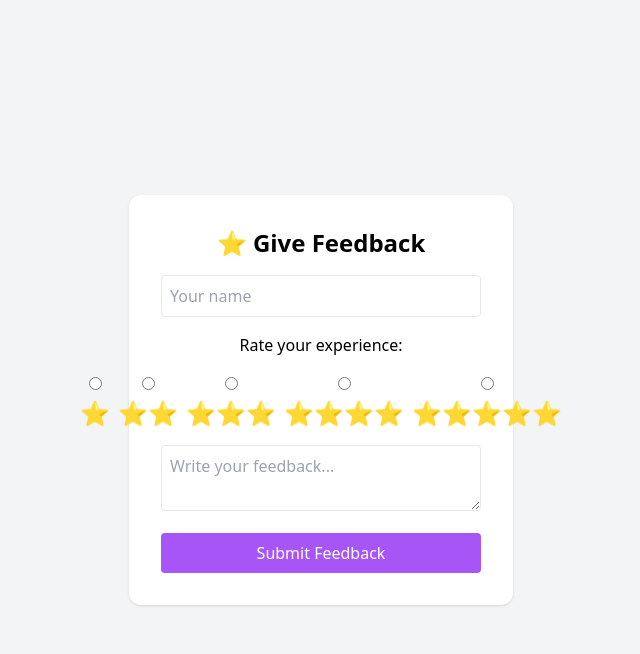
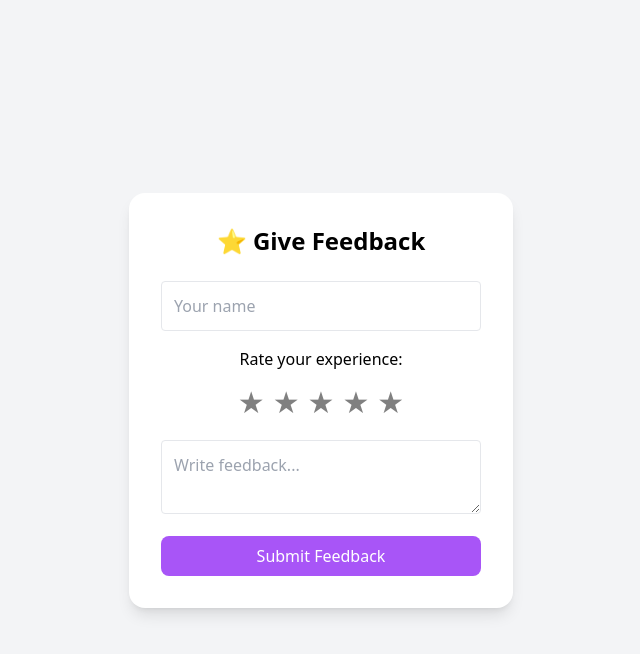
Before and after one commit to SanjanaKShetty/mess-management-system, a Flask app: page /feedback in a window 1280 px wide. Shown: the top 654 px of the page, without its empty margins (319-959 px from the left). Run offline with Flask 3, Linux system fonts and the light colour scheme; some libraries are stand-ins or nearby versions.

Commit message:
final UI upgrade

```diff
--- a/templates/feedback.html
+++ b/templates/feedback.html
@@ -3,13 +3,24 @@
 <head>
     <title>Feedback</title>
     <script src="https://cdn.tailwindcss.com"></script>
+
+    <style>
+        .star {
+            cursor: pointer;
+            font-size: 30px;
+            color: gray;
+        }
+        .star.selected {
+            color: gold;
+        }
+    </style>
 </head>
 
 <body class="bg-gray-100 flex justify-center items-center h-screen">
 
-<div class="bg-white p-8 rounded-xl shadow w-96">
+<div class="bg-white p-8 rounded-2xl shadow-lg w-96">
 
-    <h2 class="text-2xl font-bold mb-4 text-center">
+    <h2 class="text-2xl font-bold text-center mb-6">
         ⭐ Give Feedback
     </h2>
 
@@ -17,29 +28,28 @@
 
         <!-- Name -->
         <input type="text" name="name" placeholder="Your name"
-            class="w-full p-2 border rounded mb-4" required>
+            class="w-full p-3 border rounded mb-4" required>
 
         <!-- Stars -->
-        <div class="mb-4 text-center">
-            <p class="mb-2">Rate your experience:</p>
+        <div class="text-center mb-4">
+            <p class="mb-2 font-medium">Rate your experience:</p>
 
-            <div class="flex justify-center gap-2 text-2xl">
+            <div id="stars" class="flex justify-center gap-2">
+                <span class="star" data-value="1">★</span>
+                <span class="star" data-value="2">★</span>
+                <span class="star" data-value="3">★</span>
+                <span class="star" data-value="4">★</span>
+                <span class="star" data-value="5">★</span>
+            </div>
 
-                <label><input type="radio" name="rating" value="1" required> ⭐</label>
-                <label><input type="radio" name="rating" value="2"> ⭐⭐</label>
-                <label><input type="radio" name="rating" value="3"> ⭐⭐⭐</label>
-                <label><input type="radio" name="rating" value="4"> ⭐⭐⭐⭐</label>
-                <label><input type="radio" name="rating" value="5"> ⭐⭐⭐⭐⭐</label>
-
-            </div>
+            <input type="hidden" name="rating" id="rating" required>
         </div>
 
         <!-- Comment -->
-        <textarea name="comment" placeholder="Write your feedback..."
-            class="w-full p-2 border rounded mb-4"></textarea>
+        <textarea name="comment" placeholder="Write feedback..."
+            class="w-full p-3 border rounded mb-4"></textarea>
 
-        <!-- Button -->
-        <button class="w-full bg-purple-500 text-white py-2 rounded hover:bg-purple-600">
+        <button class="w-full bg-purple-500 text-white py-2 rounded-lg hover:bg-purple-600">
             Submit Feedback
         </button>
 
@@ -47,5 +57,23 @@
 
 </div>
 
+<script>
+const stars = document.querySelectorAll('.star');
+const ratingInput = document.getElementById('rating');
+
+stars.forEach(star => {
+    star.addEventListener('click', () => {
+        const value = star.getAttribute('data-value');
+        ratingInput.value = value;
+
+        stars.forEach(s => s.classList.remove('selected'));
+
+        for (let i = 0; i < value; i++) {
+            stars[i].classList.add('selected');
+        }
+    });
+});
+</script>
+
 </body>
 </html>
```
Also changed, not shown: templates/admin.html (+21 -6 lines).
